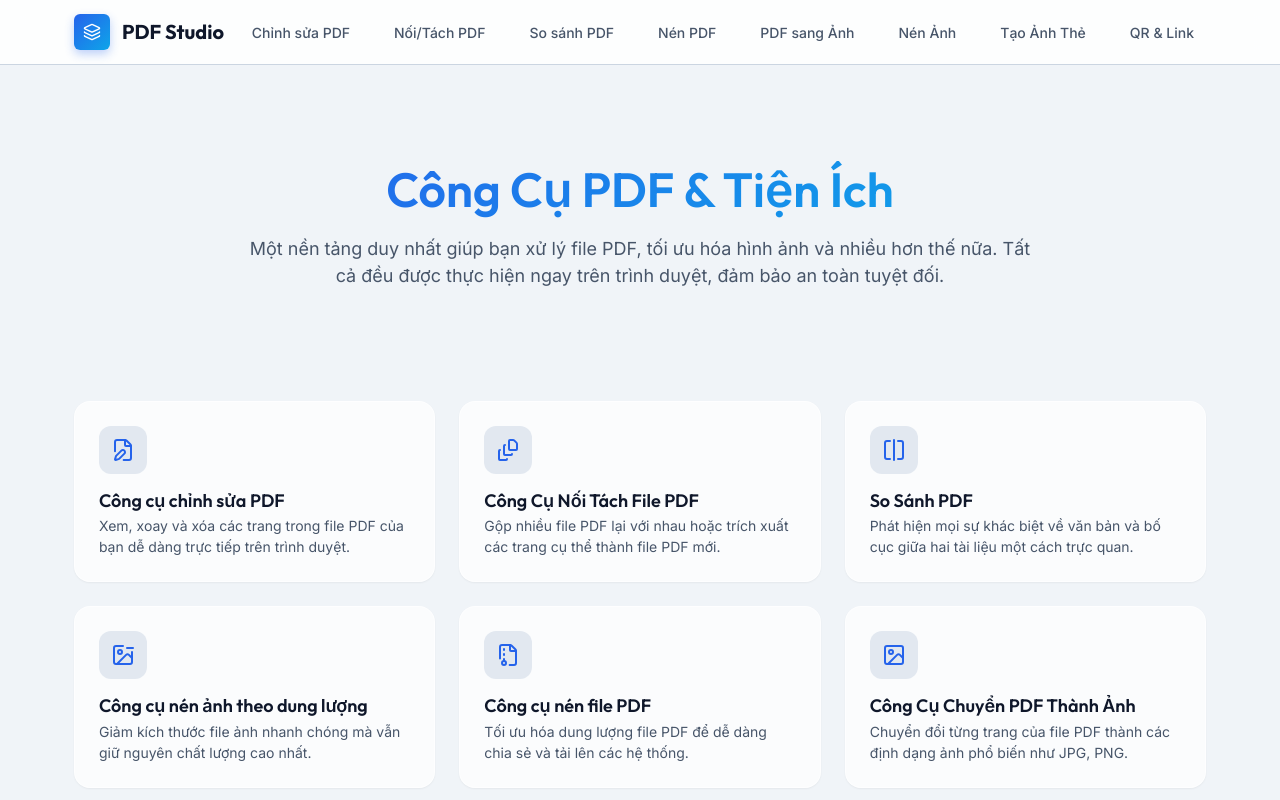
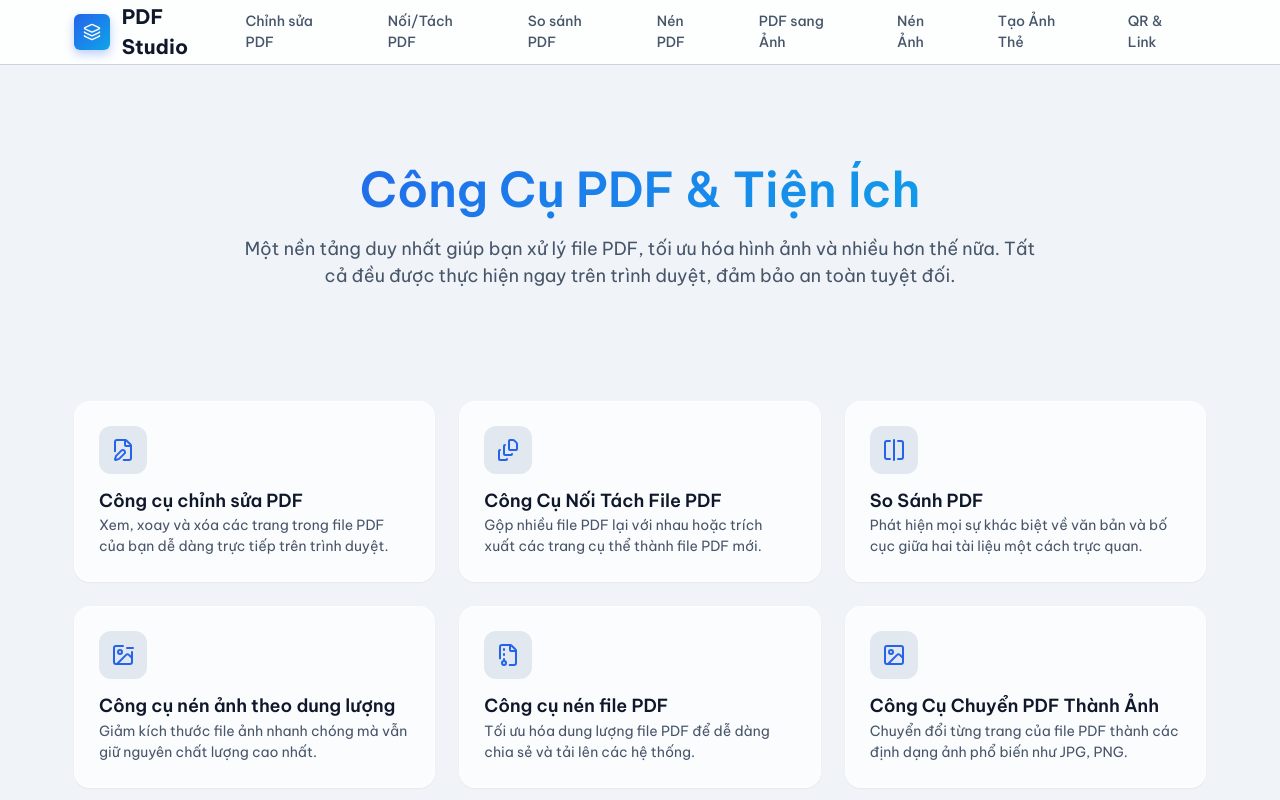
Before and after one commit to rchg2025/pdfstudio, a React (Vite) app: page / in a window 1280 px wide. Shown: the top 800 px of the page. Built offline with nearby package versions, Linux system fonts and the light colour scheme.

Commit message:
style: Change default font to Be Vietnam Pro

```diff
--- a/src/index.css
+++ b/src/index.css
@@ -1,4 +1,4 @@
-@import url('https://fonts.googleapis.com/css2?family=Inter:wght@400;500;600;700&family=Outfit:wght@500;600;700&display=swap');
+@import url('https://fonts.googleapis.com/css2?family=Be+Vietnam+Pro:ital,wght@0,300;0,400;0,500;0,600;0,700;1,400&display=swap');
 
 :root {
   /* Color Palette - Blue & White Light Theme */
@@ -23,8 +23,8 @@
   --success: #10b981;
 
   /* Typography */
-  --font-sans: 'Inter', -apple-system, BlinkMacSystemFont, "Segoe UI", Roboto, sans-serif;
-  --font-heading: 'Outfit', var(--font-sans);
+  --font-sans: 'Be Vietnam Pro', -apple-system, BlinkMacSystemFont, "Segoe UI", Roboto, sans-serif;
+  --font-heading: 'Be Vietnam Pro', var(--font-sans);
 
   /* Radii */
   --radius-sm: 0.375rem;
```
